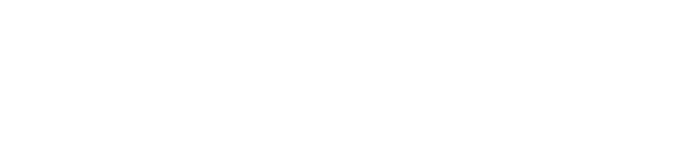
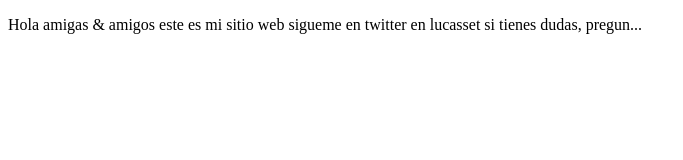
Before and after one commit to lucasset/projectDemoCursoPrework, a plain HTML site: page index.html in a window 1280 px wide. Shown: the whole page, without its empty margins (0-683 px from the left). Drawn offline with Linux system fonts and the light colour scheme.

Commit message:
cambios agregamos sitio de preguntas

```diff
--- a/index.html
+++ b/index.html
@@ -7,6 +7,9 @@
     <title>Hello World</title>
 </head>
 <body>
-
+    <p>Hola amigas & amigos este es mi sitio web
+        sigueme en twitter en lucasset si tienes
+        dudas, pregun...
+    </p>
 </body>
 </html>
```
